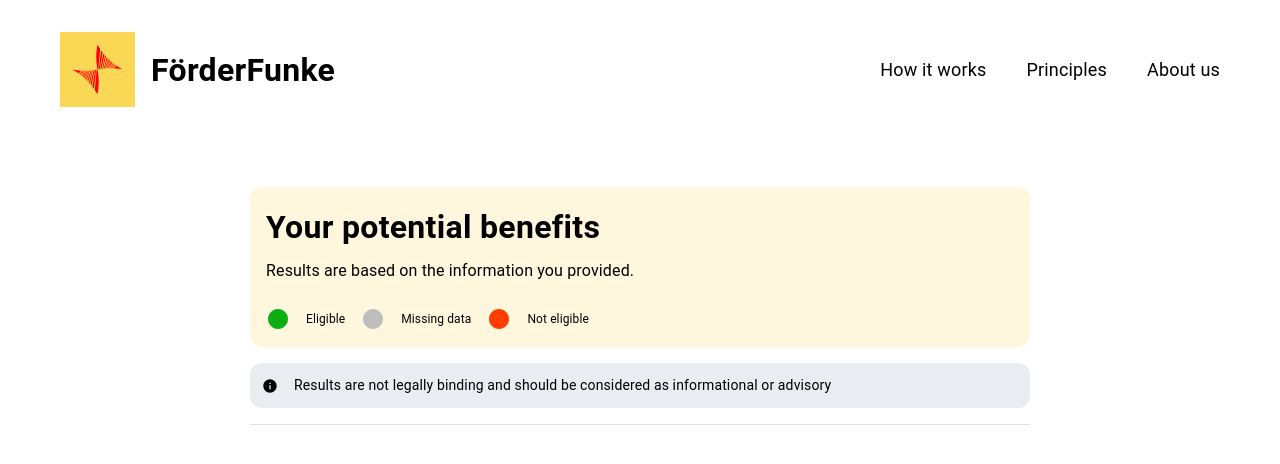
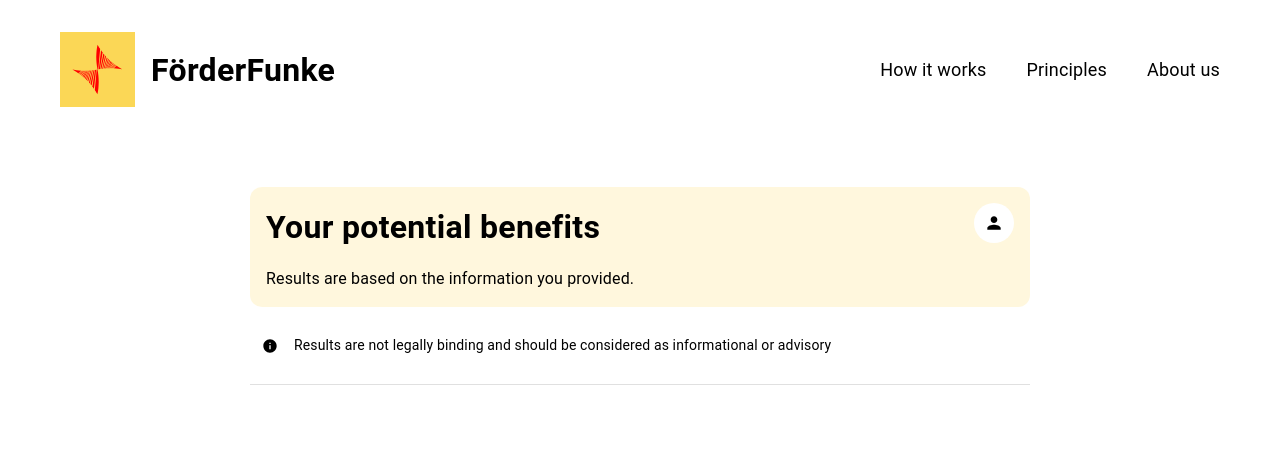
Before and after one commit to Citizen-Knowledge-Graph/foerderfunke-react-app, a React (Create React App) app: page /eligibility-overview in a window 1280 px wide. Shown: the top 464 px of the page. Built offline with nearby package versions, Linux system fonts and the light colour scheme.

Commit message:
add link to profile view from eligibility overview

```diff
--- a/src/App.js
+++ b/src/App.js
@@ -13,6 +13,7 @@ import ScrollToTop from './ScrollToTop';
 import InfoScreenPrivacy from "./screens/info-screen/InfoScreenPrivacy";
 import OnboardingWelcomeTopics from "./screens/onboarding-welcome/OnboardingWelcomeTopics";
 import InfoScreenNewOrExistingUser from "./screens/info-screen/InfoScreenNewOrExistingUser";
+import ProfileScreen from "./screens/profile-screen/ProfileScreen";
 
 const theme = createTheme({});
 
@@ -35,6 +36,7 @@ const App = () => {
                         <Route path="/profile-section" element={<ProfileSectionScreen/>}/>
                         <Route path="/profile-section/:benefitId" element={<ProfileSectionScreen/>}/>
                         <Route path="/benefit-page/:id" element={<BenefitPageScreen/>}/>
+                        <Route path="/profile-overview" element={<ProfileScreen/>}/>
                     </Routes>
                 </div>
             </Router>
--- a/src/screens/eligibilty-overview/EligibilityOverviewScreen.js
+++ b/src/screens/eligibilty-overview/EligibilityOverviewScreen.js
@@ -33,9 +33,11 @@ const EligibilityOverviewScreen = () => {
                             {eligibilityData.eligible.length > 0 &&
                                 <EligibilityOverviewList items={eligibilityData.eligible} eligible={'eligible'}/>}
                             {eligibilityData.missingData.length > 0 &&
-                                <EligibilityOverviewList items={eligibilityData.missingData} eligible={'indeterminate'}/>}
+                                <EligibilityOverviewList items={eligibilityData.missingData}
+                                                         eligible={'indeterminate'}/>}
                             {eligibilityData.nonEligible.length > 0 &&
-                                <EligibilityOverviewList items={eligibilityData.nonEligible} eligible={'non-eligible'}/>}
+                                <EligibilityOverviewList items={eligibilityData.nonEligible}
+                                                         eligible={'non-eligible'}/>}
                         </>
                     ) : null
                 }
--- a/src/screens/eligibilty-overview/components/EligibilityOverviewHeader.js
+++ b/src/screens/eligibilty-overview/components/EligibilityOverviewHeader.js
@@ -1,10 +1,12 @@
 import React from 'react';
-import {Typography} from '@mui/material';
-import VStack from "../../../components/VStack";
-import HStack from "../../../components/HStack";
+import {IconButton, Typography} from '@mui/material';
+import {Link} from "react-router-dom";
 import CircleIcon from '@mui/icons-material/Circle';
 import globalStyles from "../../../styles/styles";
 import InfoIcon from "@mui/icons-material/Info";
+import PersonIcon from '@mui/icons-material/Person';
+import VStack from "../../../components/VStack";
+import HStack from "../../../components/HStack";
 
 const EligibilityOverviewScreen = ({isDesktop}) => {
     const titleFontSize = isDesktop ? '32px' : '28px';
@@ -17,34 +19,36 @@ const EligibilityOverviewScreen = ({isDesktop}) => {
                 padding: '16px',
                 borderRadius: '12px'
             }}>
-                <VStack alignItems={'flex-start'} gap={3}>
-                    <VStack gap={1}>
-                        <Typography sx={{...styles.titleText, fontSize: titleFontSize}}>
-                            Your potential benefits
-                        </Typography>
-                        <Typography sx={styles.subTitleCardText}>
-                            Results are based on the information you provided.
-                        </Typography>
-                    </VStack>
-                    <HStack justifyContent={'flex-start'}>
-                        <HStack justifyContent={'flex-start'} alignItems={'center'}>
-                            <CircleIcon sx={{color: globalStyles.secondaryColor}}/>
-                            <Typography sx={styles.circleText}>
-                                Eligible
+                <VStack alignItems={'flex-start'} gap={3} sx={{width: '100%'}}>
+                    <HStack justifyContent={'space-between'} sx={{width: '100%'}}>
+                        <VStack gap={2}>
+                            <Typography sx={{...styles.titleText, fontSize: titleFontSize}}>
+                                Your potential benefits
                             </Typography>
-                        </HStack>
-                        <HStack justifyContent={'flex-start'} alignItems={'center'}>
-                            <CircleIcon sx={{color: globalStyles.colorLightGrey}}/>
-                            <Typography sx={styles.circleText}>
-                                Missing data
+                            <Typography sx={styles.subTitleCardText}>
+                                Results are based on the information you provided.
                             </Typography>
-                        </HStack>
-                        <HStack justifyContent={'flex-start'} alignItems={'center'}>
-                            <CircleIcon sx={{color: globalStyles.colorRed}}/>
-                            <Typography sx={styles.circleText}>
-                                Not eligible
-                            </Typography>
-                        </HStack>
+                        </VStack>
+                        <VStack>
+                            <IconButton
+                                component={Link}
+                                to='/profile-overview'
+                                sx={{
+                                    width: 40,
+                                    height: 40,
+                                    borderRadius: '50%',
+                                    display: 'flex',
+                                    alignItems: 'center',
+                                    justifyContent: 'center',
+                                    backgroundColor: 'white',
+                                    '&:hover': {
+                                        backgroundColor: globalStyles.colorLightGrey,
+                                    },
+                                }}
+                            >
+                                <PersonIcon sx={{ fontSize: 20, color: 'black' }} />
+                            </IconButton>
+                        </VStack>
                     </HStack>
                 </VStack>
             </VStack>
@@ -66,7 +70,9 @@ const styles = {
     },
     subTitleCardText: {
         fontSize: '16px',
-        fontWeight: '400'
+        fontWeight: '400',
+        color: 'black',
+        textTransform: 'none',
     },
     circleText: {
         fontSize: '12px'
@@ -82,9 +88,7 @@ const styles = {
     },
     liableInfoBox: {
         padding: '12px',
-        borderRadius: '12px',
-        backgroundColor:
-        globalStyles.colorSteelBlueTransparent,
+        borderRadius: '12px'
     },
     liableInfoText: {
         fontSize: '14px'
--- a/src/screens/eligibilty-overview/components/EligibilityOverviewList.js
+++ b/src/screens/eligibilty-overview/components/EligibilityOverviewList.js
@@ -3,13 +3,15 @@ import {Typography} from '@mui/material';
 import VStack from "../../../components/VStack";
 import HStack from "../../../components/HStack";
 import EligibilityOverviewItem from "./EligibilityOverviewItem";
+import globalStyles from "../../../styles/styles";
 
 const EligibilityOverviewList = ({items, eligible}) => {
     const headerText = (eligible === 'eligible') ? 'Eligible:' : ((eligible === 'non-eligible') ? 'Not eligible:' :
         'Missing data:');
+    const backgroundColor = (eligible === 'eligible') ? globalStyles.secondaryColorTransparent : null
 
     return (
-        <VStack sx={{width: '100%'}}>
+        <VStack sx={{width: '100%', backgroundColor: backgroundColor, padding: '12px', borderRadius: '12px'}}>
             <HStack justifyContent={'flex-start'} sx={{width: '100%'}}>
                 <Typography variant="h6" gutterBottom sx={styles.titleText}>
                     {headerText}
--- /dev/null
+++ b/src/screens/profile-screen/ProfileScreen.js
@@ -0,0 +1,73 @@
+import React from 'react';
+import Layout from "../../components/Layout";
+import AppScreenWrapper from "../../components/AppScreenWrapper";
+import {useStore} from "../../components/ViewportUpdater";
+import globalStyles from "../../styles/styles";
+import VStack from "../../components/VStack";
+import {Typography} from "@mui/material";
+import HStack from "../../components/HStack";
+import CircleIcon from "@mui/icons-material/Circle";
+
+const ProfileScreen = () => {
+    const isDesktop = useStore((state) => state.isDesktop);
+    const titleFontSize = isDesktop ? '32px' : '28px';
+
+    return (
+        <Layout isApp={true} logo={true}>
+            <AppScreenWrapper isDesktop={isDesktop} back={true}>
+                <VStack gap={0} alignItems={'flex-start'} sx={{
+                    width: '100%',
+                    backgroundColor: globalStyles.primaryColorTransparent,
+                    padding: '16px',
+                    borderRadius: '12px'
+                }}>
+                    <VStack alignItems={'flex-start'} gap={3}>
+                        <VStack gap={1}>
+                            <Typography sx={{...styles.titleText, fontSize: titleFontSize}}>
+                                Your profile
+                            </Typography>
+                        </VStack>
+                       <VStack gap={1}>
+                            <Typography sx={styles.subTitleCardText}>
+                                Here you can see and edit your profile information.
+                            </Typography>
+                        </VStack>
+                    </VStack>
+                </VStack>
+            </AppScreenWrapper>
+        </Layout>
+    );
+};
+
+const styles = {
+    titleText: {
+        fontWeight: 'bold',
+    },
+    subTitleCardText: {
+        fontSize: '16px',
+        fontWeight: '400'
+    },
+    circleText: {
+        fontSize: '12px'
+    },
+    enterInfoBox: {
+        padding: '12px',
+        borderRadius: '12px',
+        backgroundColor:
+        globalStyles.primaryColorTransparent,
+    },
+    enterInfoText: {
+        fontSize: '12px'
+    },
+    liableInfoBox: {
+        padding: '12px',
+        borderRadius: '12px',
+        backgroundColor:
+        globalStyles.colorSteelBlueTransparent,
+    },
+    liableInfoText: {
+        fontSize: '14px'
+    }
+};
+
+export default ProfileScreen;
```
